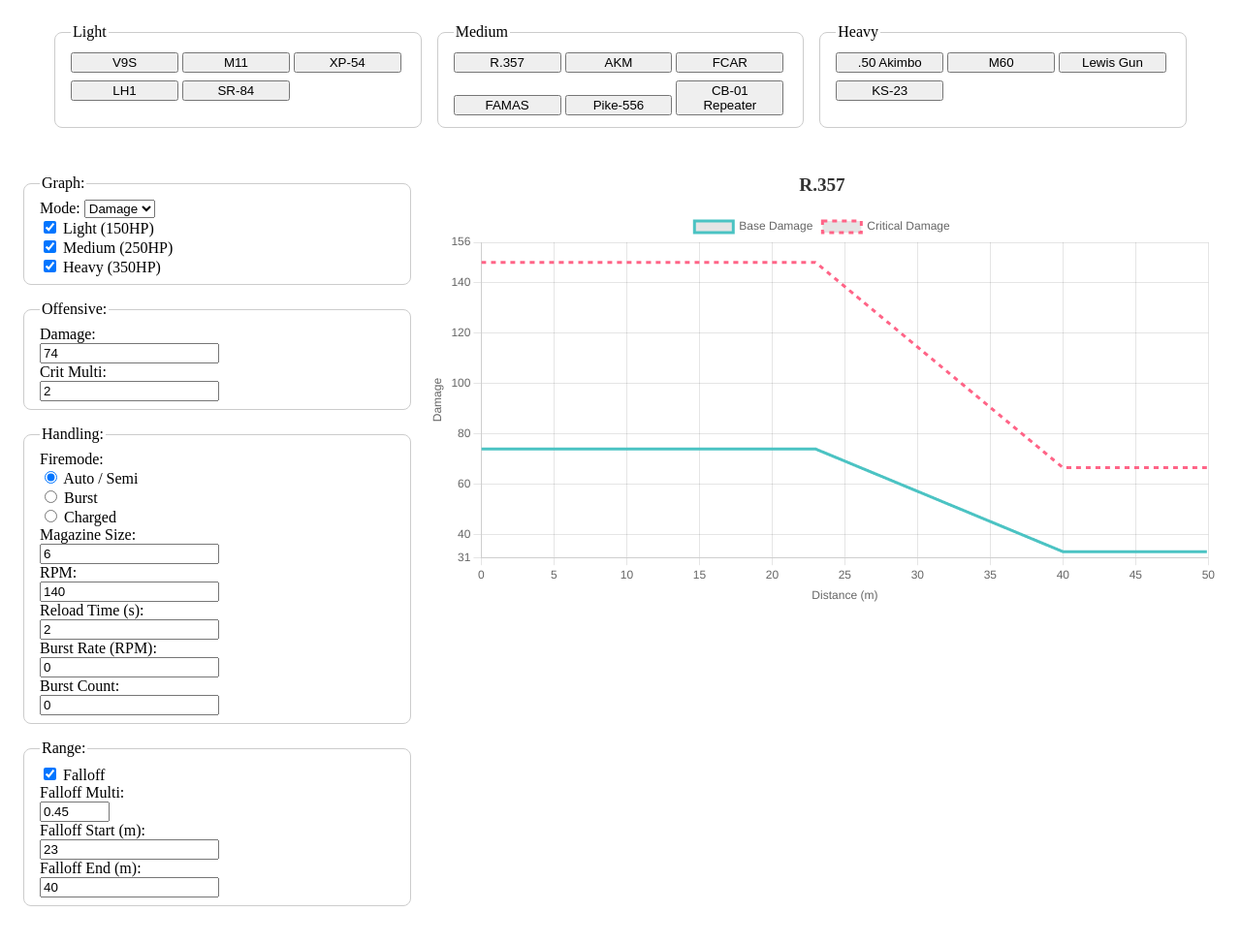
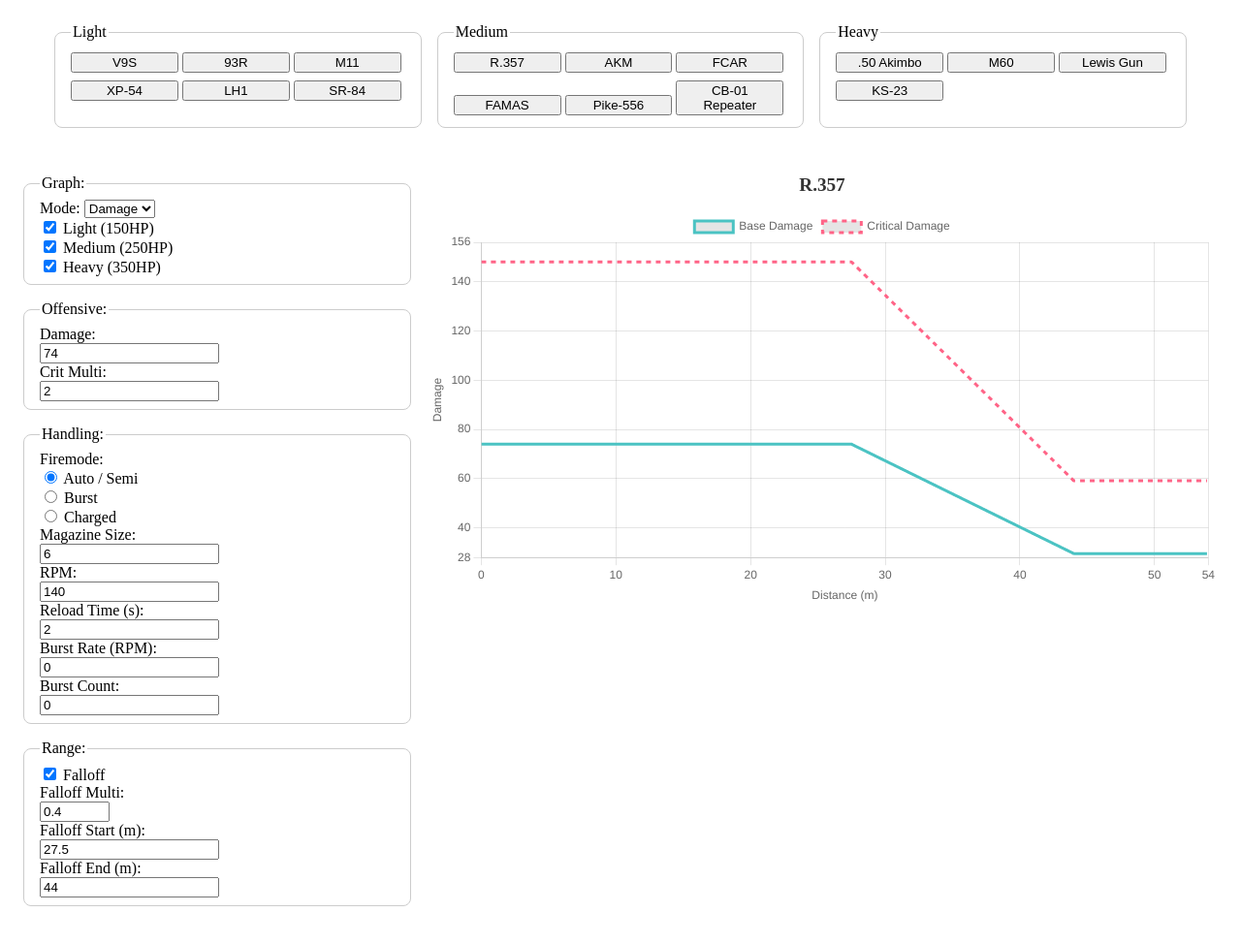
Before and after one commit to ChoxRaven/OSPUZE-DPS-Calc, a plain HTML site: page index.html in a window 1280 px wide. Shown: the whole page at 97% size. Drawn offline with nearby package versions, Linux system fonts and the light colour scheme.

Commit message:
changed all incorrect values on weapon presets to right values, added placeholder presets for the ARN-220 and Recurve Bow

```diff
--- a/index.html
+++ b/index.html
@@ -58,6 +58,7 @@
       <fieldset class="preset-group">
         <legend>Light</legend>
         <button type="button" onclick="loadPreset('V9S')">V9S</button>
+        <button type="button" onclick="loadPreset('Berreta93R')">93R</button>
         <button type="button" onclick="loadPreset('M11')">M11</button>
         <button type="button" onclick="loadPreset('XP54')">XP-54</button>
         <button type="button" onclick="loadPreset('LH1')">LH1</button>
@@ -243,9 +244,15 @@
       // Light weapons
       V9S: {
         displayName: 'V9S',
-        damage: 40, critMult: 1.5, magazine: 20, fireRate: 360, reloadTime: 1.9,
+        damage: 40, critMult: 1.5, magazine: 20, fireRate: 360, reloadTime: 1.5,
         burstRate: 0, burstCount: 0, firemode: 'Standard',
         falloff: true, falloffMult: 0.62, falloffStart: 10, falloffEnd: 15
+      },
+      Berreta93R: {
+        displayName: '93R',
+        damage: 26, critMult: 1.5, magazine: 21, fireRate: 950, reloadTime: 1.75,
+        burstRate: 220, burstCount: 3, firemode: 'Standard',
+        falloff: true, falloffMult: 0.4, falloffStart: 32, falloffEnd: 40
       },
       M11: {
         displayName: 'M11',
@@ -255,38 +262,50 @@
       },
       XP54: {
         displayName: 'XP-54',
-        damage: 17, critMult: 1.5, magazine: 32, fireRate: 850, reloadTime: 2.5,
+        damage: 17, critMult: 1.5, magazine: 34, fireRate: 850, reloadTime: 2.5,
         burstRate: 0, burstCount: 0, firemode: 'Standard',
         falloff: true, falloffMult: 0.52, falloffStart: 22.5, falloffEnd: 32.5
       },
+      ARN220: { //TODO, PLACEHOLDER
+        displayName: 'ARN-220',
+        damage: 17, critMult: 1.5, magazine: 30, magazines: 2, fireRate: 720, reloadTime: 2.8, reloadSwapTime: 0.75,
+        burstRate: 0, burstCount: 0, firemode: 'Standard',
+        falloff: true, falloffMult: 0.72, falloffStart: 37.5, falloffEnd: 42.5
+      },
       LH1: {
         displayName: 'LH1',
-        damage: 40, critMult: 2, magazine: 15, fireRate: 270, reloadTime: 1.8,
+        damage: 40, critMult: 2, magazine: 15, fireRate: 270, reloadTime: 2.85,
         burstRate: 0, burstCount: 0, firemode: 'Standard',
         falloff: true, falloffMult: 0.75, falloffStart: 50, falloffEnd: 55
       },
       SR84: {
         displayName: 'SR-84',
-        damage: 118, critMult: 2, magazine: 6, fireRate: 46, reloadTime: 3.5,
+        damage: 118, critMult: 2, magazine: 6, fireRate: 46, reloadTime: 3.35,
         burstRate: 0, burstCount: 0, firemode: 'Standard',
         falloff: true, falloffMult: 0.75, falloffStart: 80, falloffEnd: 100
+      },
+      RECURVEBOW: { //TODO, PLACEHOLDER
+        displayName: 'Recurve Bow',
+        damage: 60, fullDamage: 124, critMult: 1.5, magazine: 1, fireRate: 78, reloadTime: 0.75,
+        burstRate: 0, burstCount: 0, firemode: 'Charged',
+        falloff: false, falloffMult: 0.75, falloffStart: 80, falloffEnd: 100
       },
       // Medium weapons
       R357: {
         displayName: 'R.357', // The goat
         damage: 74, critMult: 2, magazine: 6, fireRate: 140, reloadTime: 2,
         burstRate: 0, burstCount: 0, firemode: 'Standard',
-        falloff: true, falloffMult: 0.45, falloffStart: 23, falloffEnd: 40
+        falloff: true, falloffMult: 0.4, falloffStart: 27.5, falloffEnd: 44
       },
       AKM: {
         displayName: 'AKM',
-        damage: 20, critMult: 1.5, magazine: 32, fireRate: 600, reloadTime: 2.9,
+        damage: 20, critMult: 1.5, magazine: 32, fireRate: 600, reloadTime: 2.35,
         burstRate: 0, burstCount: 0, firemode: 'Standard',
         falloff: true, falloffMult: 0.55, falloffStart: 30, falloffEnd: 37.5
       },
       FCAR: {
         displayName: 'FCAR',
-        damage: 22, critMult: 1.5, magazine: 25, fireRate: 540, reloadTime: 2.3,
+        damage: 22, critMult: 1.5, magazine: 25, fireRate: 540, reloadTime: 2.1,
         burstRate: 0, burstCount: 0, firemode: 'Standard',
         falloff: true, falloffMult: 0.55, falloffStart: 35, falloffEnd: 40
       },
@@ -294,17 +313,17 @@
         displayName: 'FAMAS',
         damage: 23, critMult: 1.5, magazine: 27, fireRate: 1050, reloadTime: 2.5,
         burstRate: 220, burstCount: 3, firemode: 'Burst',
-        falloff: true, falloffMult: 0.5, falloffStart: 37.5, falloffEnd: 47.5
+        falloff: true, falloffMult: 0.5, falloffStart: 35, falloffEnd: 42.5
       },
       Pike556: {
         displayName: 'Pike-556',
-        damage: 50, critMult: 1.5, magazine: 12, fireRate: 200, reloadTime: 3.1,
+        damage: 50, critMult: 1.5, magazine: 12, fireRate: 200, reloadTime: 3.25,
         burstRate: 0, burstCount: 0, firemode: 'Standard',
         falloff: true, falloffMult: 0.75, falloffStart: 45, falloffEnd: 50
       },
       CB01Repeater: {
         displayName: 'CB-01 Repeater',
-        damage: 84, critMult: 1.5, magazine: 8, fireRate: 73, reloadTime: 3.6,
+        damage: 84, critMult: 1.5, magazine: 8, fireRate: 73, reloadTime: 5.05,
         burstRate: 0, burstCount: 0, firemode: 'Standard',
         falloff: true, falloffMult: 0.7, falloffStart: 40, falloffEnd: 45
       },
@@ -313,23 +332,23 @@
         displayName: '.50 Akimbo',
         damage: 44, critMult: 2, magazine: 14, fireRate: 230, reloadTime: 1.8,
         burstRate: 0, burstCount: 0, firemode: 'Standard',
-        falloff: true, falloffMult: 0.5, falloffStart: 37.5, falloffEnd: 47.5
+        falloff: true, falloffMult: 0.5, falloffStart: 35, falloffEnd: 42
       },
       M60: {
         displayName: 'M60',
-        damage: 20, critMult: 1.5, magazine: 70, fireRate: 580, reloadTime: 4.2,
+        damage: 20, critMult: 1.5, magazine: 70, fireRate: 580, reloadTime: 3.55,
         burstRate: 0, burstCount: 0, firemode: 'Standard',
         falloff: true, falloffMult: 0.5, falloffStart: 25, falloffEnd: 35
       },
       LewisGun: {
         displayName: 'Lewis Gun',
-        damage: 22, critMult: 1.5, magazine: 47, fireRate: 500, reloadTime: 3.8,
+        damage: 22, critMult: 1.5, magazine: 47, fireRate: 500, reloadTime: 3.55,
         burstRate: 0, burstCount: 0, firemode: 'Standard',
         falloff: true, falloffMult: 0.67, falloffStart: 35, falloffEnd: 40
       },
       KS23: {
         displayName: 'KS-23',
-        damage: 100, critMult: 1, magazine: 6, fireRate: 75, reloadTime: 4.5,
+        damage: 100, critMult: 1, magazine: 6, fireRate: 75, reloadTime: 4.36,
         burstRate: 0, burstCount: 0, firemode: 'Standard',
         falloff: true, falloffMult: 0.7, falloffStart: 18, falloffEnd: 23
       }
```
